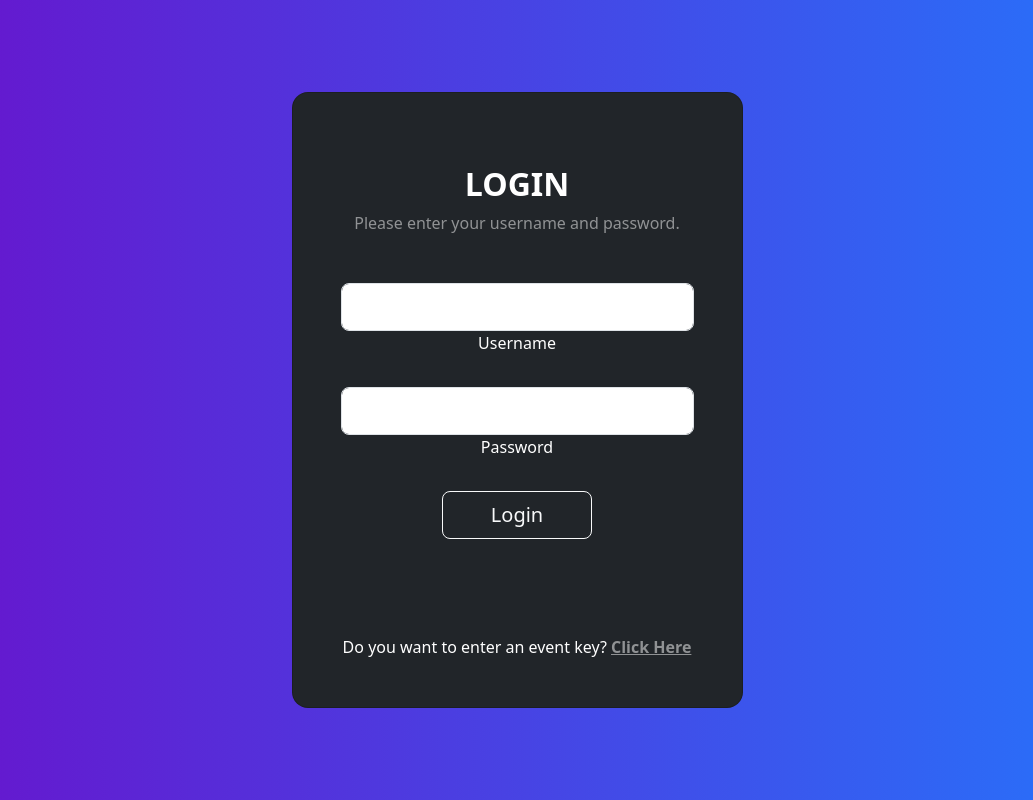
After one commit to p3n74/irs, a PHP site: page /login.php in a window 1280 px wide. The commit adds this page. Shown: the whole page, without its empty margins (123-1156 px from the left). Run offline with PHP 8.4, Linux system fonts and the light colour scheme.

Commit message:
Updates people!

```diff
--- /dev/null
+++ b/login.php
@@ -0,0 +1,54 @@
+<?php
+
+?>
+
+
+
+<!DOCTYPE html>
+<html lang="en">
+
+<head>
+    <meta charset="UTF-8">
+    <meta name="viewport" content="width=device-width, initial-scale=1.0">
+    <title>Registration</title>
+    <link href="https://cdnjs.cloudflare.com/ajax/libs/bootstrap/5.3.0/css/bootstrap.min.css" rel="stylesheet">
+    <link href="./style.css" rel="stylesheet">
+</head>
+
+<body>
+    <section class="vh-100 gradient-custom">
+        <div class="container py-5 h-100">
+            <div class="row d-flex justify-content-center align-items-center h-100">
+                <div class="col-12 col-md-8 col-lg-6 col-xl-5">
+                    <div class="card bg-dark text-white" style="border-radius: 1rem;">
+                        <div class="card-body p-5 text-center">
+                            <div class="mb-md-5 mt-md-4 pb-5">
+                                <h2 class="fw-bold mb-2 text-uppercase">Login</h2>
+                                <p class="text-white-50 mb-5">Please enter your username and password.</p>
+                                <div data-mdb-input-init class="form-outline form-white mb-4">
+                                    <input type="text" id="username" class="form-control form-control-lg" />
+                                    <label class="form-label" for="username">Username</label>
+                                </div>
+                                <div data-mdb-input-init class="form-outline form-white mb-4">
+                                    <input type="password" id="password" class="form-control form-control-lg" />
+                                    <label class="form-label" for="password">Password</label>
+                                </div>
+                                <button data-mdb-button-init data-mdb-ripple-init
+                                    class="btn btn-outline-light btn-lg px-5" type="submit"
+                                    onclick="location.href='./admin'">Login</button>
+                            </div>
+                            <div>
+                                <p class="mb-0">Do you want to enter an event key? <a href="."
+                                        class="text-white-50 fw-bold">Click Here</a>
+                                </p>
+                            </div>
+                        </div>
+                    </div>
+                </div>
+            </div>
+        </div>
+    </section>
+    <script src="https://cdnjs.cloudflare.com/ajax/libs/bootstrap/5.3.0/js/bootstrap.bundle.min.js"></script>
+</body>
+
+</html>
```
Also changed, not shown: db.php (added, +12 -0 lines), index.php (+3 -9 lines), updates.txt (added, +17 -0 lines).
